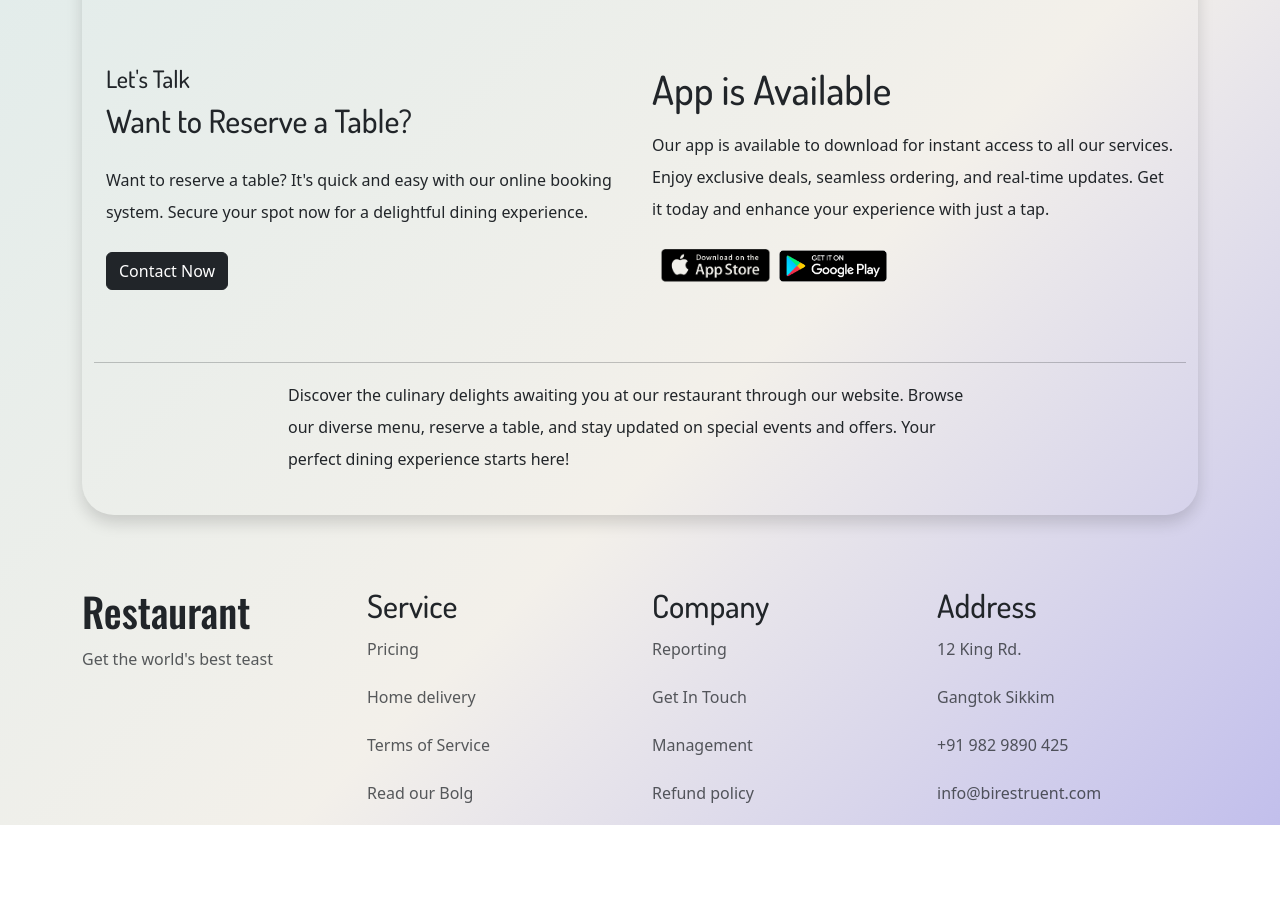
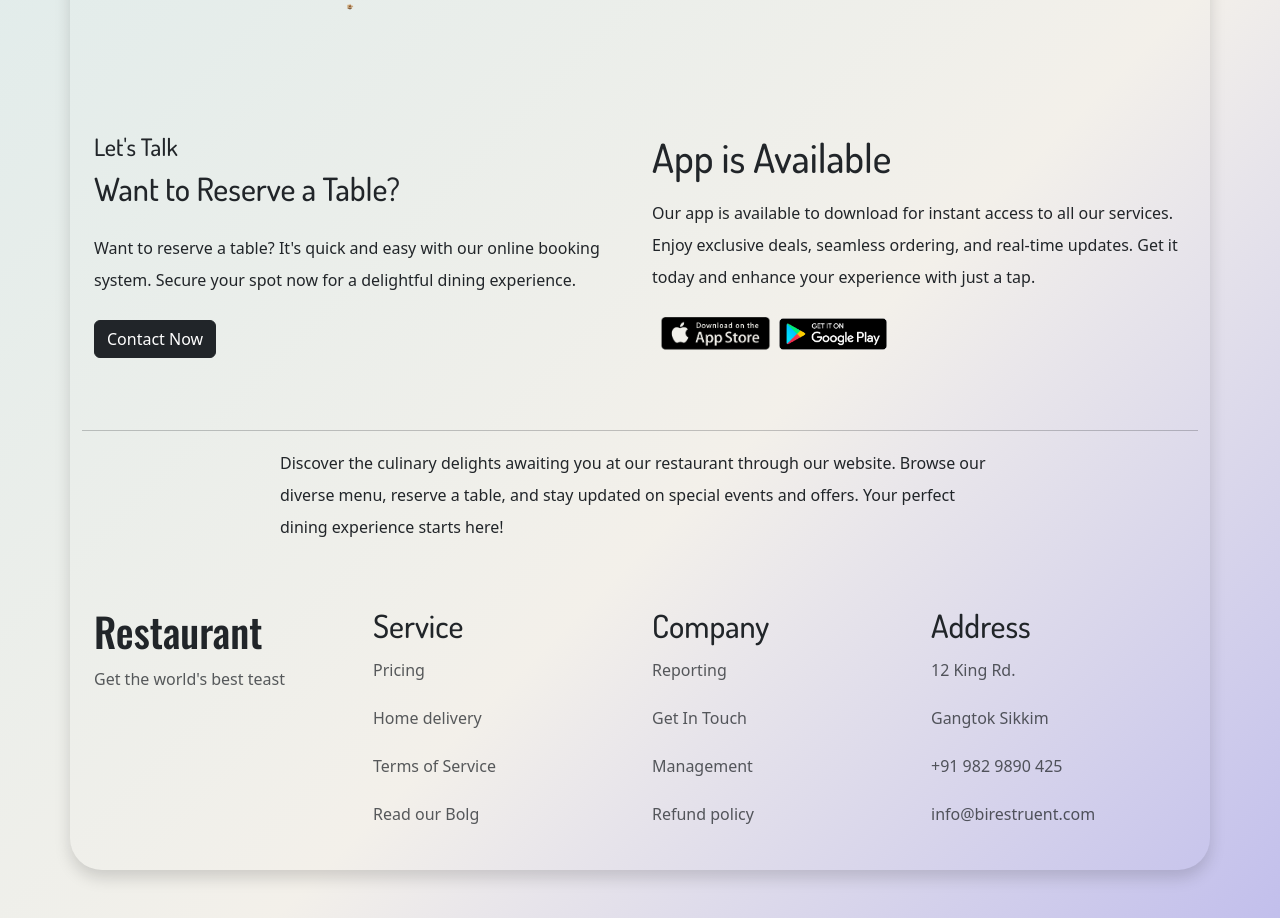
Before and after one commit to sailendrachettri/foodpanda, a React (Create React App) app: page / in a window 1280 px wide. Shown: the part 2379-3297 px from the top of the page. Before the commit the page ends 3204 px from the top, so only its background shows below. Built offline with nearby package versions, Linux system fonts and the light colour scheme.

Commit message:
small ui bug fixes

```diff
--- a/src/App.js
+++ b/src/App.js
@@ -9,7 +9,7 @@ import Footer from './components/Footer';
 
 function App() {
   return (
-    <div className='container m-auto'>
+    <div className='container my-5 p-4 rounded-5 shadow'>
       <Navbar />
       <Routes>
         <Route path='/' element={<Homepage />} />
--- a/src/Homepage.jsx
+++ b/src/Homepage.jsx
@@ -8,13 +8,11 @@ import Subsection4 from './components/Subsection4'
 const Homepage = () => {
     return (
         <>
-            <div className="container my-4 p-4 rounded-5 shadow">
-                <Landingpage />
-                <Subsection1 />
-                <Subsection2 />
-                <Subsection3 />
-                <Subsection4 />
-            </div>
+            <Landingpage />
+            <Subsection1 />
+            <Subsection2 />
+            <Subsection3 />
+            <Subsection4 />
         </>
     )
 }
```
